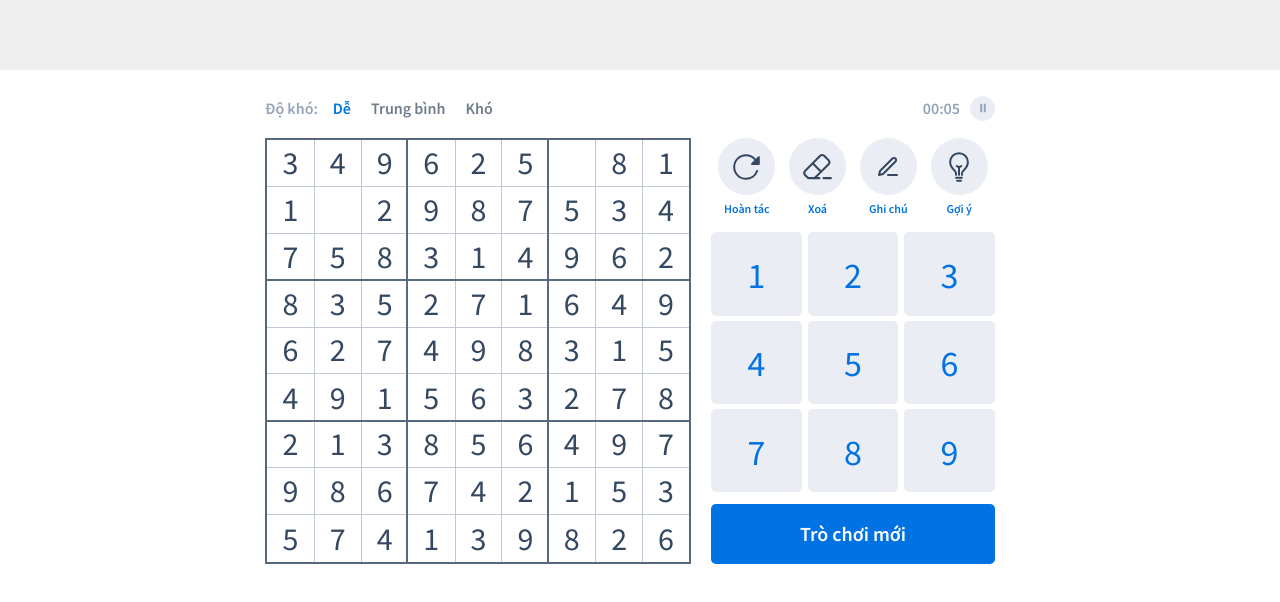
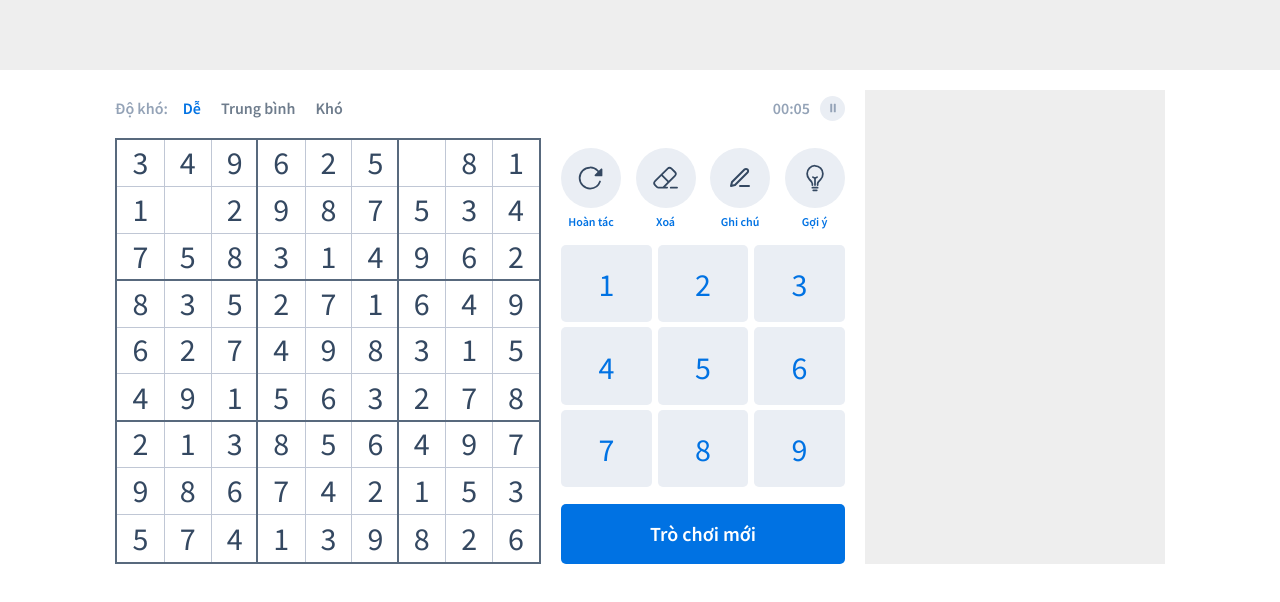
Before and after one commit to Nihta/react-sudoku, a React (Vite) app: page / in a window 1280 px wide. Shown: the top 602 px of the page. Built offline with nearby package versions, Linux system fonts and the light colour scheme.

Commit message:
Add BREAKPOINTS

```diff
--- a/src/App.css
+++ b/src/App.css
@@ -4,51 +4,7 @@
   margin-bottom: 10px;
 }
 
-.container {
-  position: relative;
-  display: block;
-  width: 100%;
-  max-width: 100%;
-  box-sizing: border-box;
-  padding: 0 10px;
-  margin: 0 auto;
-}
 
-@media (min-width: 768px) {
-  .container {
-    max-width: 768px;
-  }
-}
-
-@media (min-width: 801px) {
-  .container {
-    max-width: 801px;
-  }
-}
-
-@media (min-width: 980px) {
-  .container {
-    max-width: 980px;
-  }
-}
-
-@media (min-width: 1070px) {
-  .container {
-    max-width: 1070px;
-  }
-}
-
-@media (min-width: 1200px) {
-  .container {
-    max-width: 1200px;
-  }
-}
-
-@media (max-height: 800px) and (min-width: 1070px) {
-  .container {
-    max-width: 1070px;
-  }
-}
 
 .site-content {
   position: relative;
@@ -61,8 +17,7 @@
 
 @media screen and (min-width: 768px) {
   .site-content {
-    max-width: calc(100% - 180px);
-    margin-right: 20px;
+    max-width: 100%;
   }
 }
 
--- a/src/App.tsx
+++ b/src/App.tsx
@@ -1,20 +1,73 @@
+import styled from "styled-components";
 import "./App.css";
 import GlobalStyles from "./components/base/GlobalStyles";
 import Sudoku from "./components/Sudoku";
+import { BREAKPOINTS } from "./constants.ts";
 
 function App() {
   return (
     <>
       <GlobalStyles />
       <header className="site-header" />
-      <div className="container site-content-wrapper">
+      <Container>
         <div className="site-content">
           <Sudoku />
         </div>
-        <aside className="aside"></aside>
-      </div>
+        <Aside />
+      </Container>
     </>
   );
 }
 
+const Container = styled.div`
+  position: relative;
+  padding: 10px;
+  margin: 0 auto;
+  width: 100%;
+  max-width: 100%;
+  z-index: 1;
+  display: flex;
+  justify-content: center;
+
+
+  @media ${BREAKPOINTS.desktop} {
+    max-width: 1070px;
+  }
+
+  @media screen and (max-width: 767px) {
+    flex-direction: column;
+  }
+
+  /* @media (min-width: 768px) {
+    max-width: 768px;
+  }
+
+  @media (min-width: 801px) {
+    max-width: 801px;
+  }
+
+  @media (min-width: 980px) {
+    .container {
+      max-width: 980px;
+    }
+  }
+
+  @media (min-width: 1070px) {
+    max-width: 1070px;
+  }
+
+  @media (min-width: 1200px) {
+    max-width: 1200px;
+  }
+
+  @media (max-height: 800px) and (min-width: 1070px) {
+    max-width: 1070px;
+  } */
+`;
+
+const Aside = styled.aside`
+  width: 300px;
+  background-color: #eee;
+`;
+
 export default App;
--- a/src/components/Control.tsx
+++ b/src/components/Control.tsx
@@ -2,6 +2,7 @@ import styled from "styled-components";
 
 import Pressable from "./base/Pressable";
 import useSudokuStore from "../zustand/useSudokuStore";
+import { BREAKPOINTS } from "../constants.ts";
 
 function Control() {
   const actionDelete = useSudokuStore((st) => st.actionDelete);
@@ -100,37 +101,46 @@ function Control() {
 }
 
 const Wrapper = styled.div`
-  padding: 0 2.5%;
+  /* padding: 0 2.5%; */
   display: grid;
   grid-template-columns: repeat(4, 1fr);
-  grid-gap: 5%;
-  margin-bottom: 14px;
+  grid-gap: 8px;
   color: var(--color-primary);
-  @media screen and (max-width: 767px) {
-    margin-top: 8px;
+  margin-top: 10px;
+
+  @media ${BREAKPOINTS.smAndLarger} {
+    grid-gap: 5%;
+    margin-bottom: 14px;
+  }
+
+  /* @media screen and (max-width: 767px) {
     padding: 0;
     grid-gap: 8px;
     margin-bottom: 0;
-  }
+  } */
 `;
 
 const ItemWrapper = styled.div`
   position: relative;
-  max-width: 60px;
   @media screen and (max-width: 767px) {
     max-width: 100%;
+  }
+
+  @media ${BREAKPOINTS.smAndLarger} {
+    max-width: 60px;
   }
 `;
 
 const ItemIcon = styled(Pressable)`
   position: relative;
-  border-radius: 50%;
   width: 100%;
-  aspect-ratio: 1/1;
+  height: 30px;
 
-  @media screen and (max-width: 767px) {
-    height: 34px;
-    border-radius: 5px;
+  @media ${BREAKPOINTS.smAndLarger} {
+    border-radius: 50%;
+    aspect-ratio: 1/1;
+    display: block;
+    height: auto;
   }
 
   &.active {
@@ -142,11 +152,8 @@ const ItemIcon = styled(Pressable)`
     top: 50%;
     left: 50%;
     transform: translate(-50%, -50%);
-    width: 55%;
     color: #344861;
-    @media screen and (max-width: 767px) {
-      height: 28px;
-    }
+    height: 28px;
   }
 `;
 
@@ -156,11 +163,16 @@ const Label = styled.span`
   text-align: center;
   margin-top: 5px;
   text-align: center;
-  display: block;
   color: var(--color-primary);
 
-  @media screen and (max-width: 767px) {
-    display: none;
+  display: none;
+
+  @media ${BREAKPOINTS.smAndLarger} {
+    display: block;
+  }
+
+  @media ${BREAKPOINTS.md} {
+    flex-basis: 45%;
   }
 `;
 
--- a/src/components/Numpad.tsx
+++ b/src/components/Numpad.tsx
@@ -1,4 +1,5 @@
 import styled from "styled-components";
+import { BREAKPOINTS } from "../constants.ts";
 
 import useSudokuStore from "../zustand/useSudokuStore";
 import Pressable from "./base/Pressable";
@@ -21,33 +22,36 @@ function Numpad() {
 
 const Wrapper = styled.div`
   display: grid;
-  grid-template-columns: repeat(3, 32%);
-  grid-template-rows: repeat(3, 32%);
-  grid-gap: 2%;
+  margin: 5px 0;
 
-  @media screen and (max-width: 767px) {
-    grid-template-columns: repeat(9, 1fr);
-    grid-template-rows: 100%;
-    grid-gap: 0;
-    margin: 5px 0;
+  grid-template-columns: repeat(9, 1fr);
+  grid-template-rows: 100%;
+  grid-gap: 0;
+
+  @media ${BREAKPOINTS.smAndLarger} {
+    grid-template-columns: repeat(3, 32%);
+    grid-template-rows: repeat(3, 32%);
+    grid-gap: 2%;
   }
 `;
 
 const Item = styled(Pressable)`
-  font-size: 36px;
+  font-size: 32px;
   color: var(--color-primary);
   text-align: center;
-  padding: 18% 0;
 
-  @media screen and (max-width: 767px) {
-    padding: 0;
+  @media ${BREAKPOINTS.smAndSmaller} {
     background: transparent;
     &:hover {
       background: transparent;
     }
     &:active {
       background: #d2dae7;
-    };
+    }
+  }
+
+  @media ${BREAKPOINTS.smAndLarger} {
+    padding: 18% 0;
   }
 `;
 
--- a/src/components/Sudoku.tsx
+++ b/src/components/Sudoku.tsx
@@ -10,6 +10,7 @@ import GamePause from "./GamePause";
 
 import useSudokuStore from "../zustand/useSudokuStore";
 import { useGameStore } from "../zustand/useGameStore";
+import { BREAKPOINTS } from "../constants.ts";
 
 function Sudoku() {
   const gameState = useGameStore((state) => state.gameState);
@@ -49,24 +50,33 @@ function Sudoku() {
 }
 
 const GameAndControlWrapper = styled.div`
+  position: relative;
   display: flex;
-  flex-direction: row;
-  /* width: 100%; */
-  position: relative;
+  flex-direction: column;
 
-  @media screen and (max-width: 767px) {
+  @media ${BREAKPOINTS.smAndLarger} {
+    flex-direction: row;
+  }
+
+  /* @media screen and (max-width: 767px) {
     flex-direction: column;
     max-width: 500px;
     margin: 0 auto;
-  }
+  } */
 `;
 
 const GameWrapper = styled.div`
   position: relative;
-  /* width: 100%; */
-  flex-basis: 60%;
   min-width: 250px;
   max-width: 500px;
+
+  @media ${BREAKPOINTS.mobile} {
+    flex-basis: 55%;
+  }
+
+  @media ${BREAKPOINTS.desktop} {
+    flex-basis: 60%;
+  }
 `;
 
 const GameControlWrapper = styled.div`
@@ -74,12 +84,20 @@ const GameControlWrapper = styled.div`
   min-width: 100px;
   /* max-width: none; */
   flex-basis: 40%;
-  margin-left: 20px;
   transition: opacity 0.3s ease-in-out;
 
+  margin: 0;
 
-  @media screen and (max-width: 767px) {
-    margin: 0;
+  @media ${BREAKPOINTS.smAndLarger} {
+    margin-left: 20px;
+  }
+
+  @media ${BREAKPOINTS.md} {
+    flex-basis: 45%;
+  }
+
+  @media ${BREAKPOINTS.desktop} {
+    flex-basis: 40%;
   }
 `;
 
--- /dev/null
+++ b/src/constants.ts.ts
@@ -0,0 +1,27 @@
+export const BREAKPOINT_SIZES = {
+  xs: 320,
+  sm: 563,
+  md: 768,
+  lg: 1024,
+  xl: 1440,
+};
+
+export const BREAKPOINTS = {
+  xs: `(max-width: ${BREAKPOINT_SIZES.xs}px)`,
+  sm: `(min-width: ${BREAKPOINT_SIZES.xs}px and max-width: ${BREAKPOINT_SIZES.sm}px)`,
+  md: `(min-width: ${BREAKPOINT_SIZES.sm}px) and (max-width: ${BREAKPOINT_SIZES.md}px)`,
+  lg: `(min-width: ${BREAKPOINT_SIZES.md}px and max-width: ${BREAKPOINT_SIZES.lg}px)`,
+  xl: `(min-width: ${BREAKPOINT_SIZES.lg}px and max-width: ${BREAKPOINT_SIZES.xl}px)`,
+  xsAndSmaller: `(max-width: ${BREAKPOINT_SIZES.xs}px)`,
+  smAndSmaller: `(max-width: ${BREAKPOINT_SIZES.sm}px)`,
+  mdAndSmaller: `(max-width: ${BREAKPOINT_SIZES.md}px)`,
+  lgAndSmaller: `(max-width: ${BREAKPOINT_SIZES.lg}px)`,
+  xlAndSmaller: `(max-width: ${BREAKPOINT_SIZES.xl}px)`,
+  xsAndLarger: `(min-width: ${BREAKPOINT_SIZES.xs + 1}px)`,
+  smAndLarger: `(min-width: ${BREAKPOINT_SIZES.sm + 1}px)`,
+  mdAndLarger: `(min-width: ${BREAKPOINT_SIZES.md + 1}px)`,
+  lgAndLarger: `(min-width: ${BREAKPOINT_SIZES.lg + 1}px)`,
+  xlAndLarger: `(min-width: ${BREAKPOINT_SIZES.xl + 1}px)`,
+  mobile: `(max-width: ${BREAKPOINT_SIZES.md}px)`,
+  desktop: `(min-width: ${BREAKPOINT_SIZES.md + 1}px)`,
+};
--- a/src/utils/sudokuUtils.ts
+++ b/src/utils/sudokuUtils.ts
@@ -197,7 +197,7 @@ const supperHighLightRelated = (cells: Cells, pos: number) => {
   });
 };
 
-const SUPPER_HIGH_LIGHT = false;
+const SUPPER_HIGH_LIGHT = true;
 export const highLight = (cells: Cells, posSelected: number) => {
   // Clear all highlight
   cells.forEach((cell) => {
```
